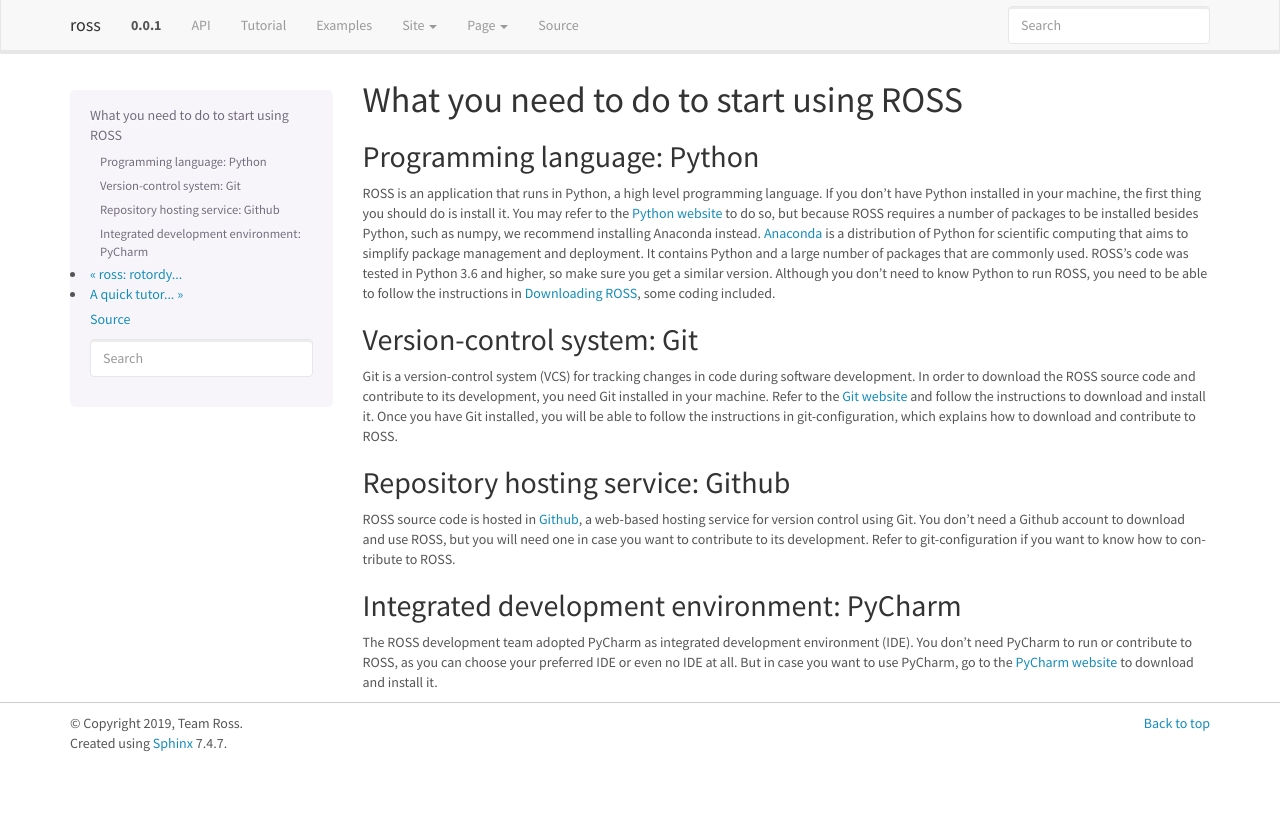
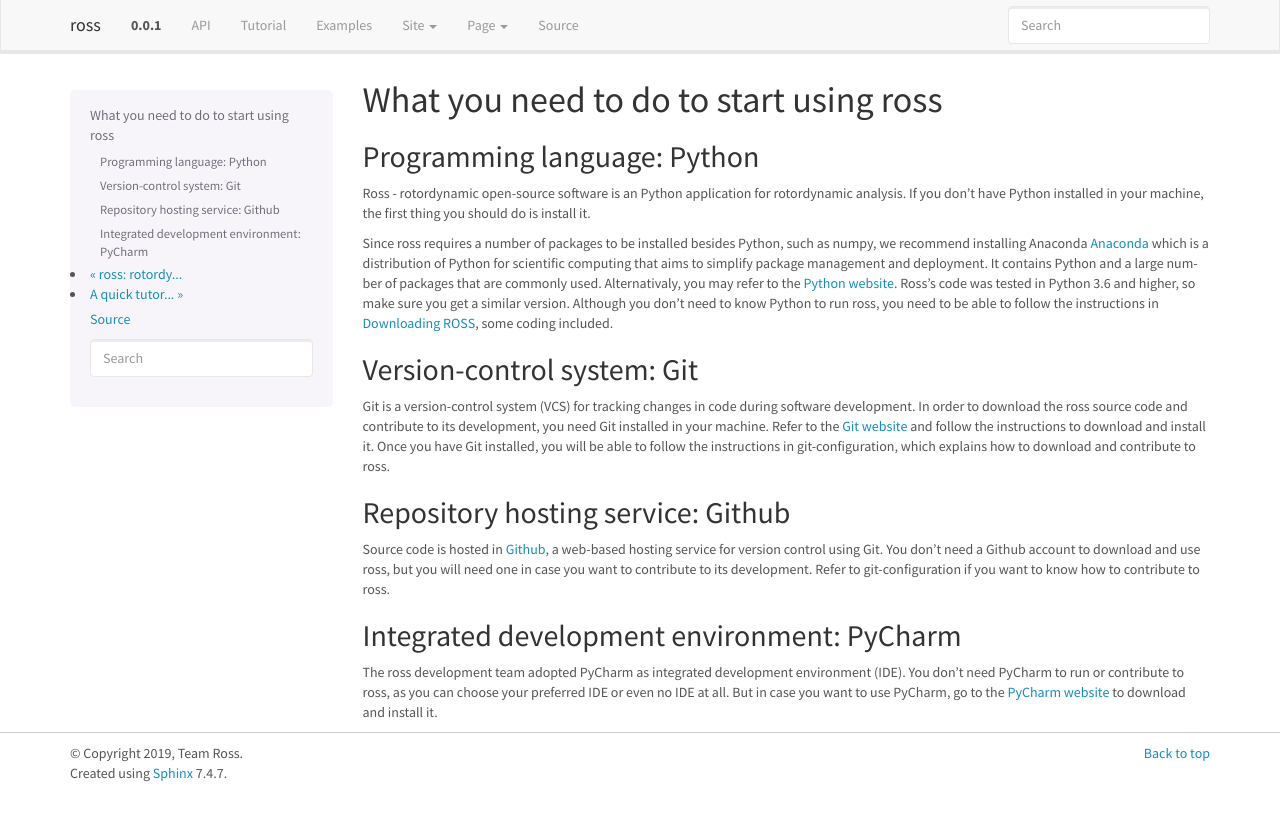
Before and after one commit to petrobras/ross, a Sphinx documentation site: the page built from docs/introduction.rst, in a window 1280 px wide. Shown: the top 821 px of the page. Built offline with Sphinx 7.4.7, drawn with Linux system fonts in a browser that asks for light colours; formulas are drawn with MathJax 3; pages that are not in the unit, such as notebooks, are missing from menus.

Commit message:
Update information on introduction
This updates some information on the introduction:
 - changes ROSS to ross;
 - modifies Python installation instructions to prioritize anaconda;

```diff
--- a/docs/introduction.rst
+++ b/docs/introduction.rst
@@ -1,4 +1,4 @@
-What you need to do to start using ROSS
+What you need to do to start using ross
 =======================================
 
 .. _introduction:
@@ -6,42 +6,44 @@
 Programming language: Python
 ----------------------------
 
-ROSS is an application that runs in Python, a high level programming language.
-If you don't have Python installed in your machine, the first thing you should do is install it.
-You may refer to the `Python website
-<http://www.python.org/>`_ to do so, but because ROSS requires a number of packages to be installed besides
-Python, such as numpy, we recommend installing Anaconda instead.
-`Anaconda <https://www.anaconda.com/distribution/>`_ is a distribution of Python for scientific computing
+Ross - rotordynamic open-source software is an Python application for rotordynamic
+analysis. If you don't have Python installed in your machine, the first thing you should do is install it.
+
+Since ross requires a number of packages to be installed besides
+Python, such as numpy, we recommend installing Anaconda
+`Anaconda <https://www.anaconda.com/distribution/>`_ which is a distribution of Python for scientific computing
 that aims to simplify package management and deployment. It contains Python and a large number
 of packages that are commonly used.
-ROSS's code was tested in Python 3.6 and higher, so make sure you
+Alternativaly, you may refer to the `Python website
+<http://www.python.org/>`_.
+Ross's code was tested in Python 3.6 and higher, so make sure you
 get a similar version.
-Although you don't need to know Python to run ROSS,
+Although you don't need to know Python to run ross,
 you need to be able to follow the instructions in :ref:`tutorial`, some coding included.
 
 Version-control system: Git
 ---------------------------
 
 Git is a version-control system (VCS) for tracking changes in code during software development.
-In order to download the ROSS source code and contribute to its development,
+In order to download the ross source code and contribute to its development,
 you need Git installed in your machine. Refer to the `Git website
 <https://git-scm.com/>`_ and follow the instructions to download and install it.
 Once you have Git installed, you will be able to follow the instructions in :ref:`git-configuration`,
-which explains how to download and contribute to ROSS.
+which explains how to download and contribute to ross.
 
 Repository hosting service: Github
 ----------------------------------
 
-ROSS source code is hosted in `Github
+Source code is hosted in `Github
 <https://github.com/>`_, a web-based hosting service for version control using Git.
-You don't need a Github account to download and use ROSS, but you will need one in case you
+You don't need a Github account to download and use ross, but you will need one in case you
 want to contribute to its development. Refer to :ref:`git-configuration` if you want to
-know how to contribute to ROSS.
+know how to contribute to ross.
 
 Integrated development environment: PyCharm
 -------------------------------------------
 
-The ROSS development team adopted PyCharm as integrated development environment (IDE).
-You don't need PyCharm to run or contribute to ROSS, as you can choose your preferred IDE or
+The ross development team adopted PyCharm as integrated development environment (IDE).
+You don't need PyCharm to run or contribute to ross, as you can choose your preferred IDE or
 even no IDE at all. But in case you want to use PyCharm, go to the `PyCharm website
 <https://www.jetbrains.com/pycharm/>`_ to download and install it.
```
